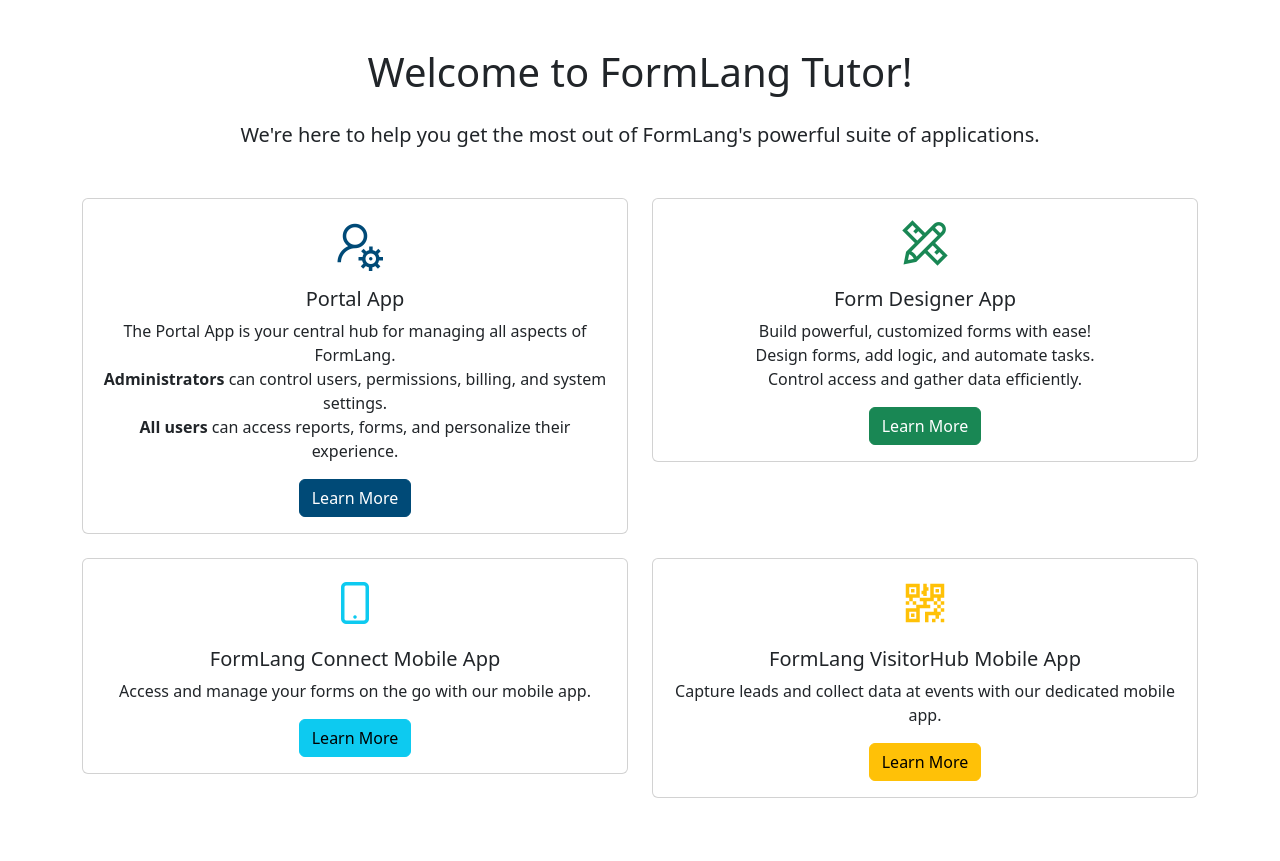
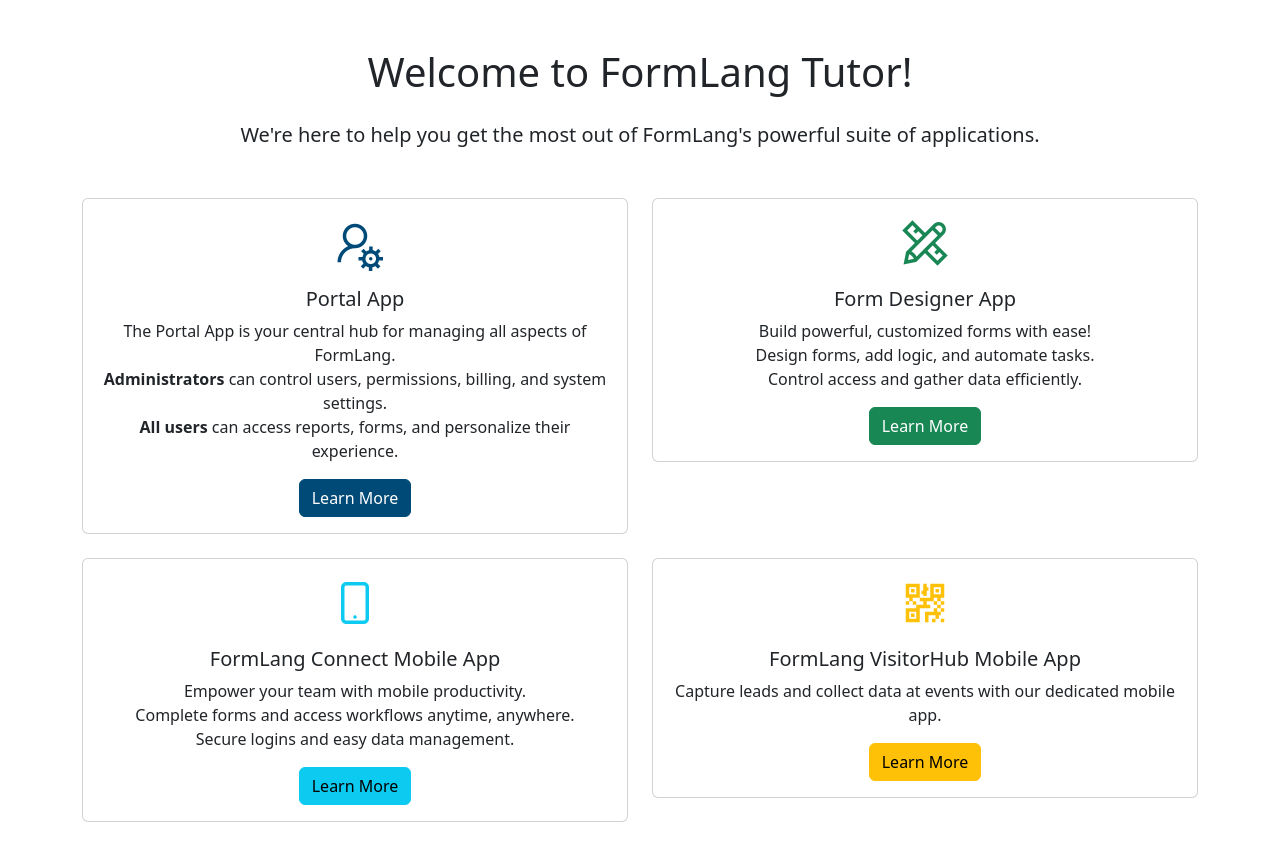
Before and after one commit to formlang/formlang-help, a Jekyll site: the page built from _pages/tutor/index.html, in a window 1280 px wide. Shown: the top 861 px of the page. Built offline with Jekyll 4.4.1, drawn with Linux system fonts in a browser that asks for light colours; nearby versions of some CDN libraries; comment, search, counter and statistics services are not loaded.

```diff
--- a/_pages/tutor/index.html
+++ b/_pages/tutor/index.html
@@ -51,7 +51,13 @@ permalink: /tutor/
                 <div class="card-body text-center">
                     <i class="las la-mobile display-4 text-info mb-3"></i>
                     <h5 class="card-title">FormLang Connect Mobile App</h5>
-                    <p class="card-text">Access and manage your forms on the go with our mobile app.</p>
+                    <p class="card-text">
+                        Empower your team with mobile productivity.
+                        <br>
+                        Complete forms and access workflows anytime, anywhere.
+                        <br>
+                        Secure logins and easy data management.
+                    </p>
                     <a href="/tutor/connect-mobile-app" class="btn btn-info">Learn More</a>
                 </div>
             </div>
```
Also changed, not shown: _pages/tutor/connect-mobile-app/index.html (added, +47 -0 lines).
